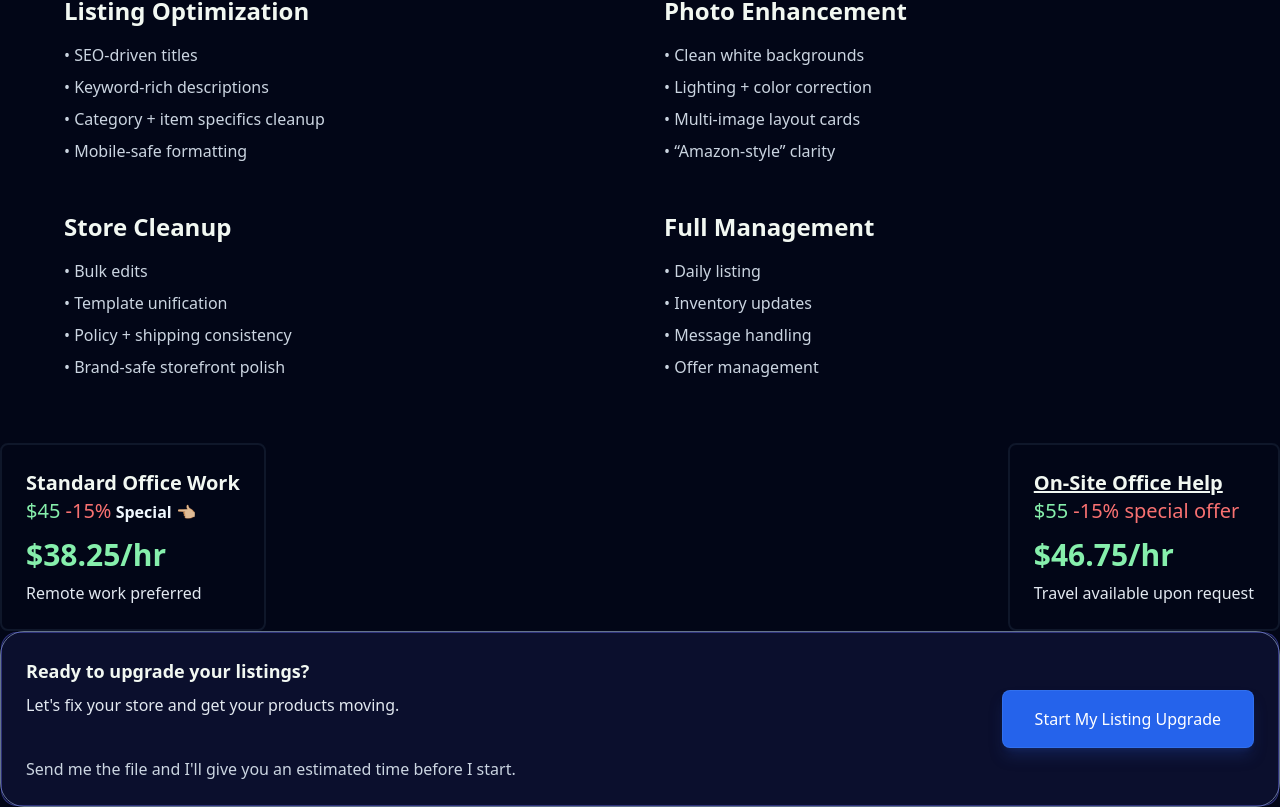
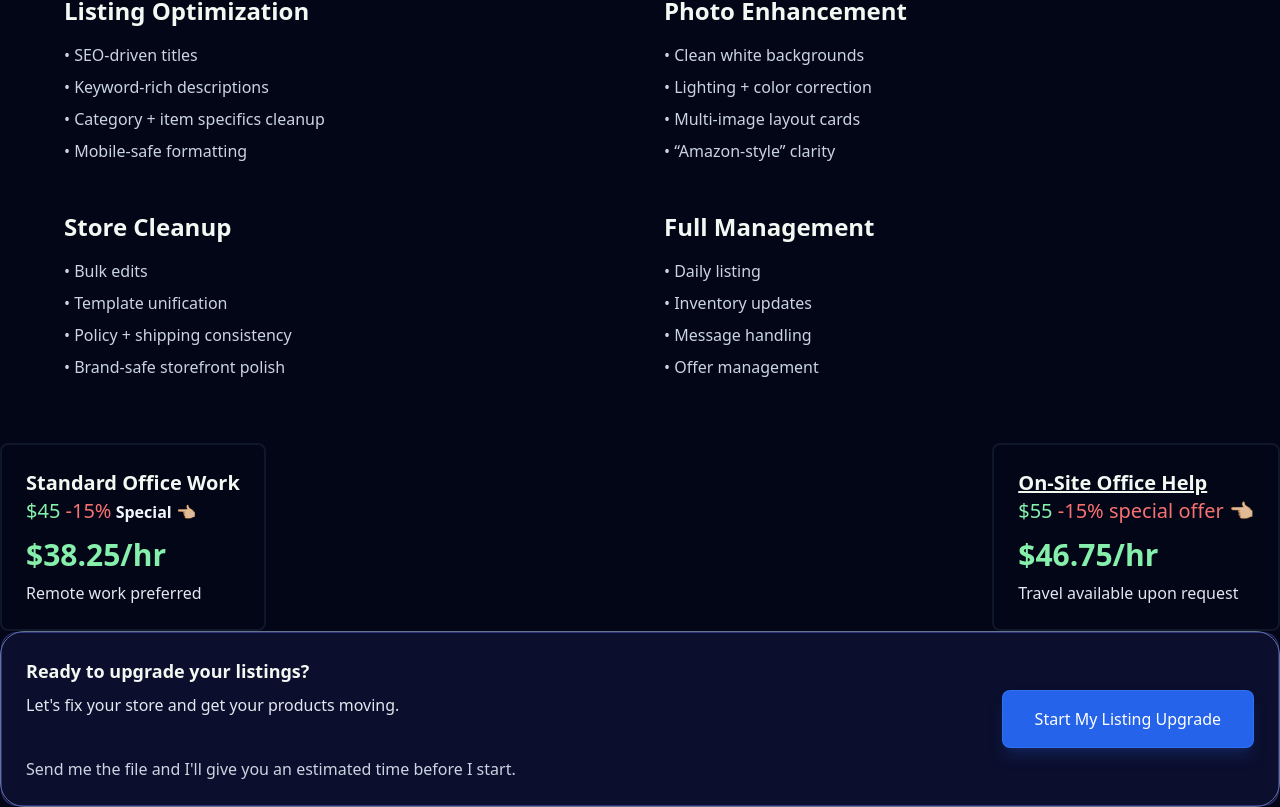
Before and after one commit to MyBaBB/OfficeOps, a React (Vite) app: page /ebayhelper in a window 1280 px wide. Shown: the part 1354-2161 px from the top of the page. Built offline with nearby package versions, Linux system fonts and the light colour scheme.

Commit message:
change from winter special to special

```diff
--- a/src/Pages/CompTechFolder/CompTech.jsx
+++ b/src/Pages/CompTechFolder/CompTech.jsx
@@ -220,7 +220,7 @@ import HackerBuddyBottom from "../../Components/HackerBuddyFolder/HackerBuddyBot
                 <span className="text-red-400">
                   &nbsp;-15%
                   <span className="text-[aliceblue] font-semibold text-base">
-                    &nbsp; Special
+                    &nbsp; Special 👈🏼
                   </span>
                 </span>
               </p>
--- a/src/Pages/EbayHelperFolder/EbayHelper.jsx
+++ b/src/Pages/EbayHelperFolder/EbayHelper.jsx
@@ -246,7 +246,7 @@ export default function EbayOps() {
 
             <p className="text-xl text-green-300">
               $55
-              <span className="text-red-400">&nbsp;-15% special offer</span>
+              <span className="text-red-400">&nbsp;-15% special offer 👈🏼</span>
             </p>
 
             <p id="rates" className="mt-3 text-3xl font-semibold text-green-300">
```
